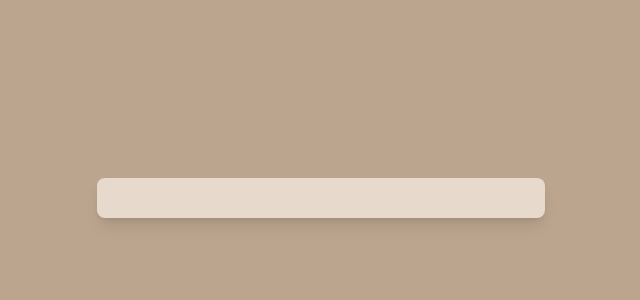
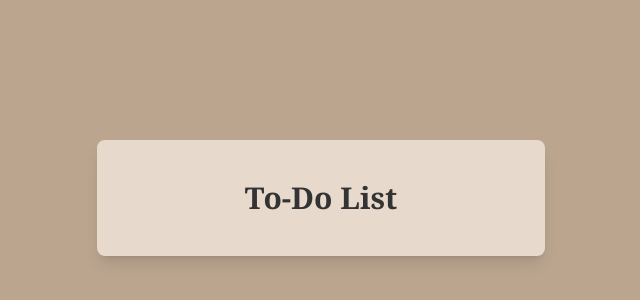
Before and after one commit to tristinyun08/to-do-app, a SvelteKit app: page / in a window 1280 px wide. Shown: the part 202-502 px from the top of the page, without its empty margins (319-959 px from the left). Built offline with nearby package versions, Linux system fonts and the light colour scheme.

Commit message:
add app heading

```diff
--- a/src/routes/+page.svelte
+++ b/src/routes/+page.svelte
@@ -1,4 +1,5 @@
 <div class="font-serif min-h-screen bg-[#bba58f] flex items-center justify-center p-4">
 	<div class="bg-[#e8d9cd] p-5 rounded-lg shadow-lg w-full max-w-md">
+        <h1 class="text-center text-[#333] text-3xl font-bold my-5">To-Do List</h1>
 	</div>
 </div>
```
